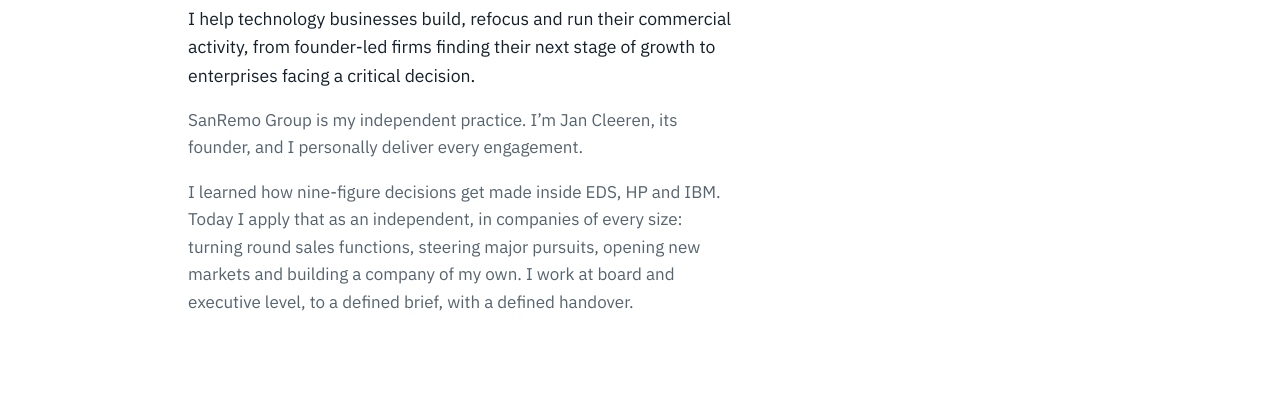
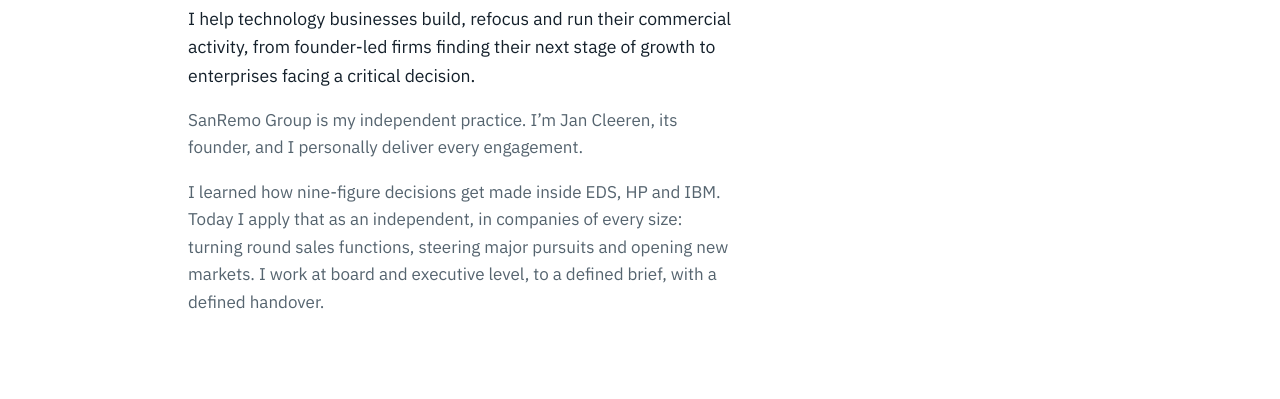
Before and after one commit to jcleeren/sanremo-site, a plain HTML site: page index.html in a window 1280 px wide. Shown: the part 333-732 px from the top of the page. Drawn offline with Linux system fonts and the light colour scheme.

Commit message:
Hero: drop "building a company of my own" from the client-work list
Co-Authored-By: Claude Fable 5.2 <noreply@anthropic.com>
Claude-Session: https://claude.ai/code/session_01Hji5vn3tB85n55E4PZWGoT

```diff
--- a/index.html
+++ b/index.html
@@ -167,7 +167,7 @@ body{font-size:16px}
 <h1>Commercial leadership when it matters most.</h1>
 <p class="lead">I help technology businesses build, refocus and run their commercial activity, from founder-led firms finding their next stage of growth to enterprises facing a critical decision.</p>
 <p>SanRemo Group is my independent practice. I’m Jan Cleeren, its founder, and I personally deliver every engagement.</p>
-<p>I learned how nine-figure decisions get made inside EDS, HP and IBM. Today I apply that as an independent, in companies of every size: turning round sales functions, steering major pursuits, opening new markets and building a company of my own. I work at board and executive level, to a defined brief, with a defined handover.</p>
+<p>I learned how nine-figure decisions get made inside EDS, HP and IBM. Today I apply that as an independent, in companies of every size: turning round sales functions, steering major pursuits and opening new markets. I work at board and executive level, to a defined brief, with a defined handover.</p>
 </div>
 
 <section id="what-i-do">
```
